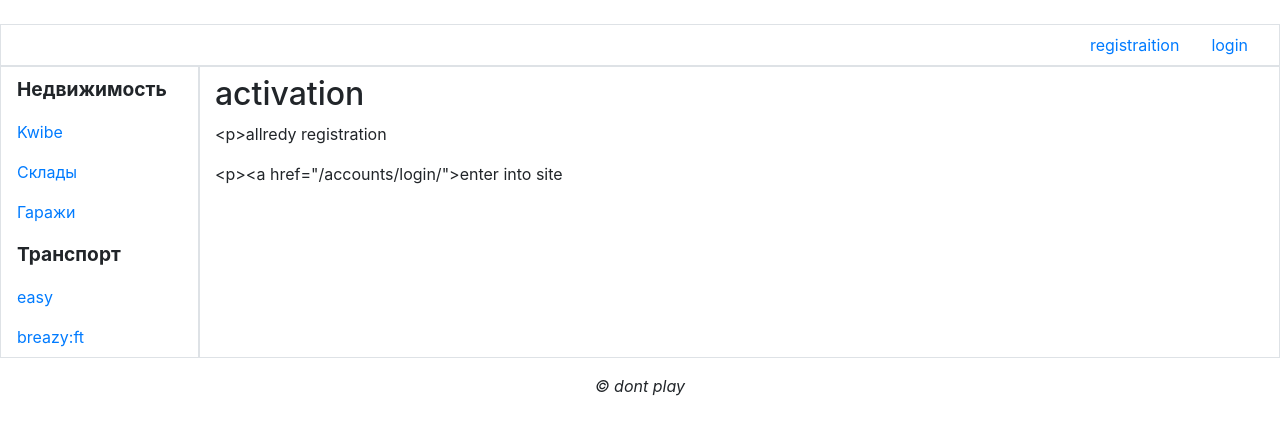
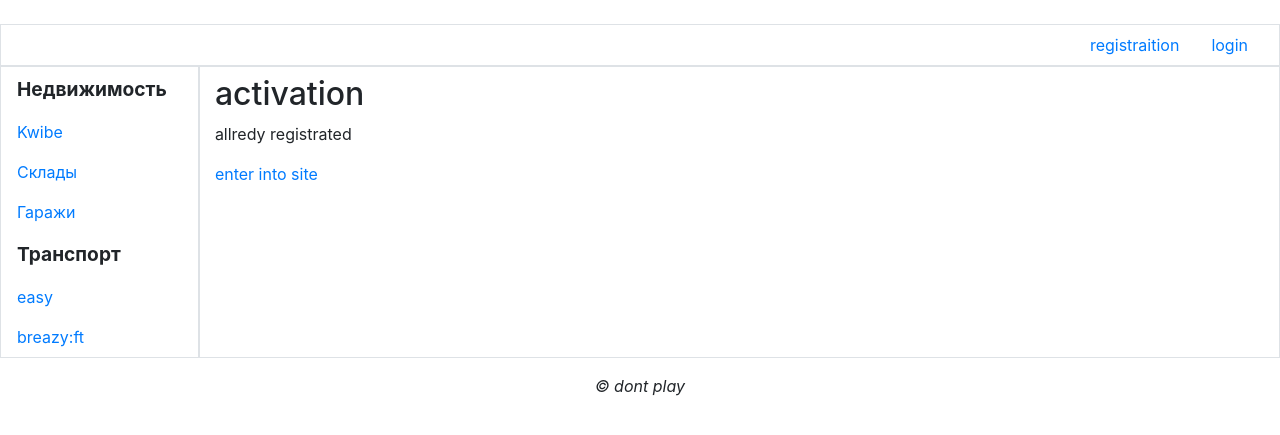
Before and after one commit to MikolaPy/MinutePy, a Django app: template blog/templates/registration/activation_done.html in a window 1280 px wide. Shown: the part 83-518 px from the top of the page. Run offline with Django 3.2, Linux system fonts and the light colour scheme; the template is opened without the code that fills it, so the values that code supplies are empty; some libraries are stand-ins or nearby versions.

Commit message:
fix page allready registred

```diff
--- a/blog/templates/registration/activation_done.html
+++ b/blog/templates/registration/activation_done.html
@@ -2,6 +2,6 @@
 {% block title %}activation succsessful{% endblock %}
 {% block content %}
 <h2 >activation</h2 >
-<р>allredy registration </p>
-<р><а href="{% url 'login' %}">enter into site</а></р>
+<p>allredy registrated </p>
+<p><a href="{% url 'login' %}">enter into site</a></p>
 {% endblock %}
--- a/blog/templates/registration/user_is_activated.html
+++ b/blog/templates/registration/user_is_activated.html
@@ -2,7 +2,6 @@
 {% block title %}profile is active allready{% endblock %}
 {% block content %}
 <h2>activated</h2>
-
 <p>allready activated</p>
 <p><a href="{% url "login" %}">enter into site</a></p>
 {% endblock %}
```
Also changed, not shown: db.sqlite3.
